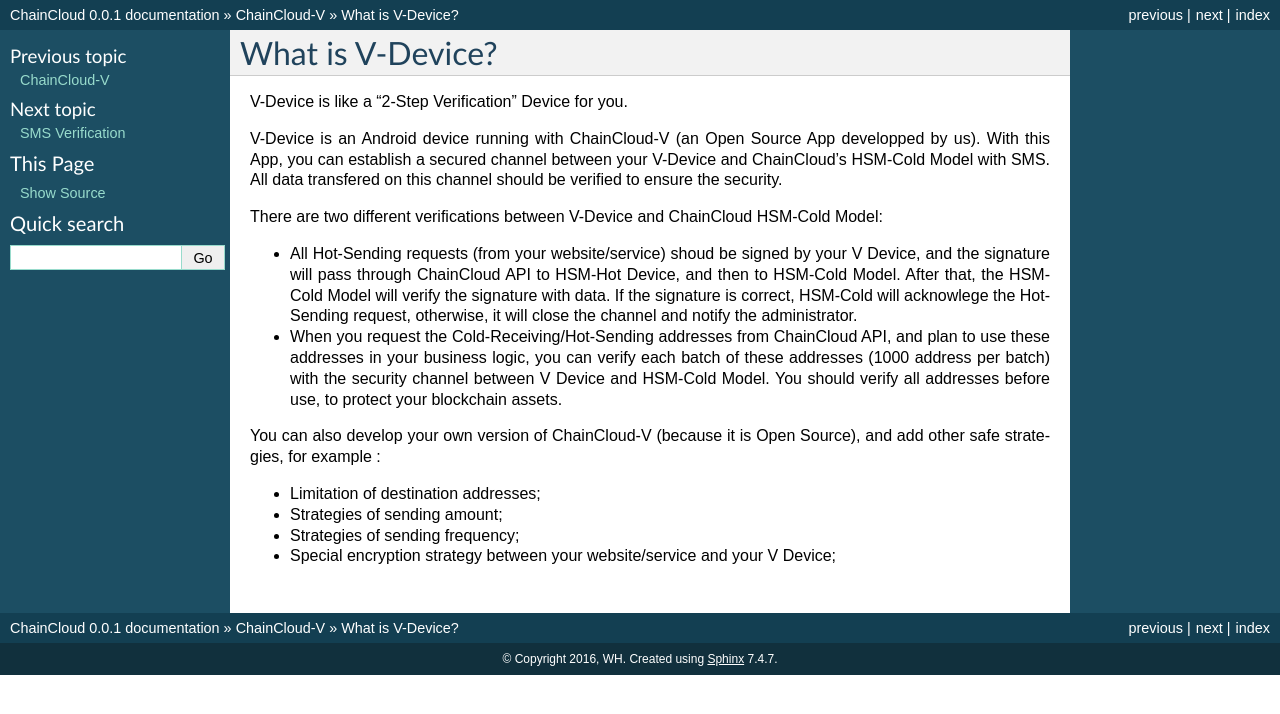
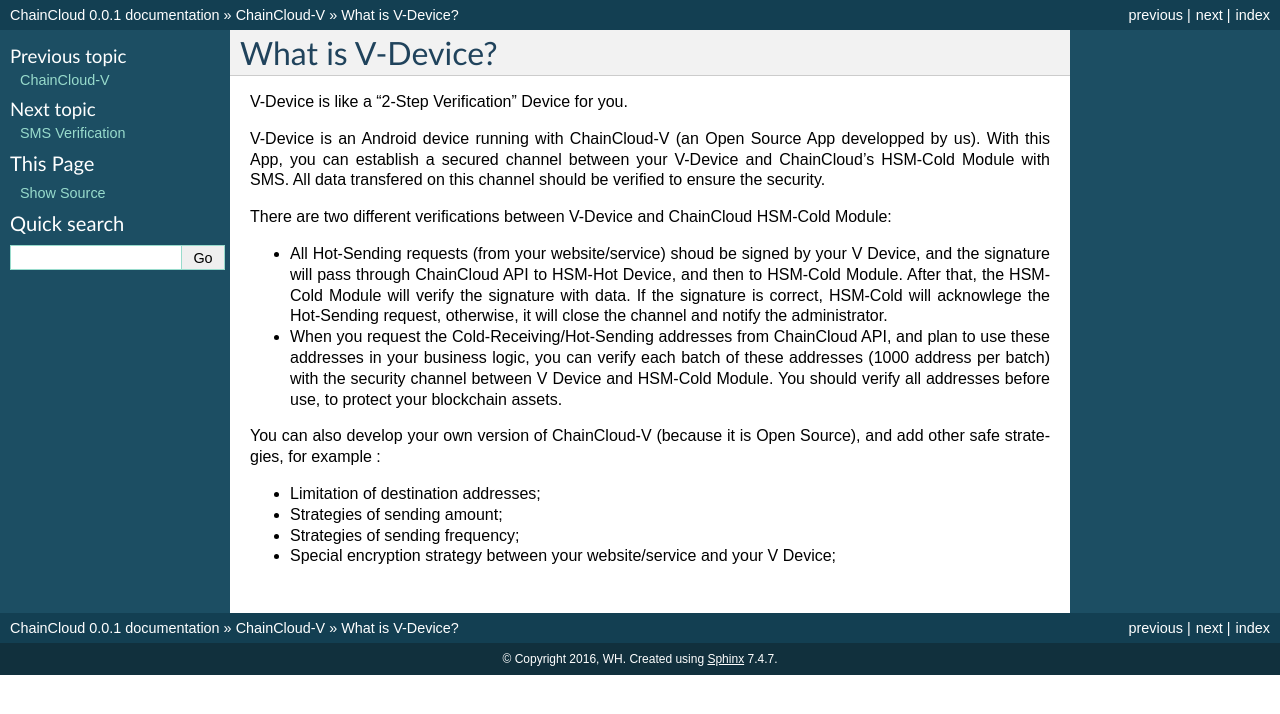
Before and after one commit to chaincloud-dot-com/chaincloud-docs, a Sphinx documentation site: the page built from source/chaincloud-v/what-is-v-device.rst, in a window 1280 px wide. Shown: the top 714 px of the page. Built offline with Sphinx 7.4.7, drawn with Linux system fonts in a browser that asks for light colours.

Commit message:
model -> module

```diff
--- a/source/chaincloud-v/sms-verification.rst
+++ b/source/chaincloud-v/sms-verification.rst
@@ -4,7 +4,7 @@
 SMS Verification
 ********************************************************************************
 
-V-Device can interact verifaction data with ChainCloud's Cold HSM (Hardware Security Machine) through SMS messages.
+V-Device can interact verifaction data with ChainCloud's HSM-Cold Module through SMS messages.
 
 Hello
 ================================================================================
--- a/source/chaincloud-v/what-is-v-device.rst
+++ b/source/chaincloud-v/what-is-v-device.rst
@@ -6,12 +6,12 @@
 
 V-Device is like a "2-Step Verification" Device for you.
 
-V-Device is an Android device running with ChainCloud-V (an Open Source App developped by us). With this App, you can establish a secured channel between your V-Device and ChainCloud's HSM-Cold Model with SMS. All data transfered on this channel should be verified to ensure the security.
+V-Device is an Android device running with ChainCloud-V (an Open Source App developped by us). With this App, you can establish a secured channel between your V-Device and ChainCloud's HSM-Cold Module with SMS. All data transfered on this channel should be verified to ensure the security.
 
-There are two different verifications between V-Device and ChainCloud HSM-Cold Model:
+There are two different verifications between V-Device and ChainCloud HSM-Cold Module:
 
-* All Hot-Sending requests (from your website/service) shoud be signed by your V Device, and the signature will pass through ChainCloud API to HSM-Hot Device, and then to HSM-Cold Model. After that, the HSM-Cold Model will verify the signature with data. If the signature is correct, HSM-Cold will acknowlege the Hot-Sending request, otherwise, it will close the channel and notify the administrator.
-* When you request the Cold-Receiving/Hot-Sending addresses from ChainCloud API, and plan to use these addresses in your business logic, you can verify each batch of these addresses (1000 address per batch) with the security channel between V Device and HSM-Cold Model. You should verify all addresses before use, to protect your blockchain assets.
+* All Hot-Sending requests (from your website/service) shoud be signed by your V Device, and the signature will pass through ChainCloud API to HSM-Hot Device, and then to HSM-Cold Module. After that, the HSM-Cold Module will verify the signature with data. If the signature is correct, HSM-Cold will acknowlege the Hot-Sending request, otherwise, it will close the channel and notify the administrator.
+* When you request the Cold-Receiving/Hot-Sending addresses from ChainCloud API, and plan to use these addresses in your business logic, you can verify each batch of these addresses (1000 address per batch) with the security channel between V Device and HSM-Cold Module. You should verify all addresses before use, to protect your blockchain assets.
 
 You can also develop your own version of ChainCloud-V (because it is Open Source), and add other safe strategies, for example :
 
--- a/source/overview/architecture.rst
+++ b/source/overview/architecture.rst
@@ -17,7 +17,7 @@
 HSM
 ===============================================================================
 
-HSM means Hardware Security Machine. We have specially designed two HSM models to construct unbreakable secured blockchain cloud platform:
+HSM means Hardware Security Module. We have specially designed two HSM models to construct unbreakable secured blockchain cloud platform:
 
 * HSM-Hot Model
 
```
